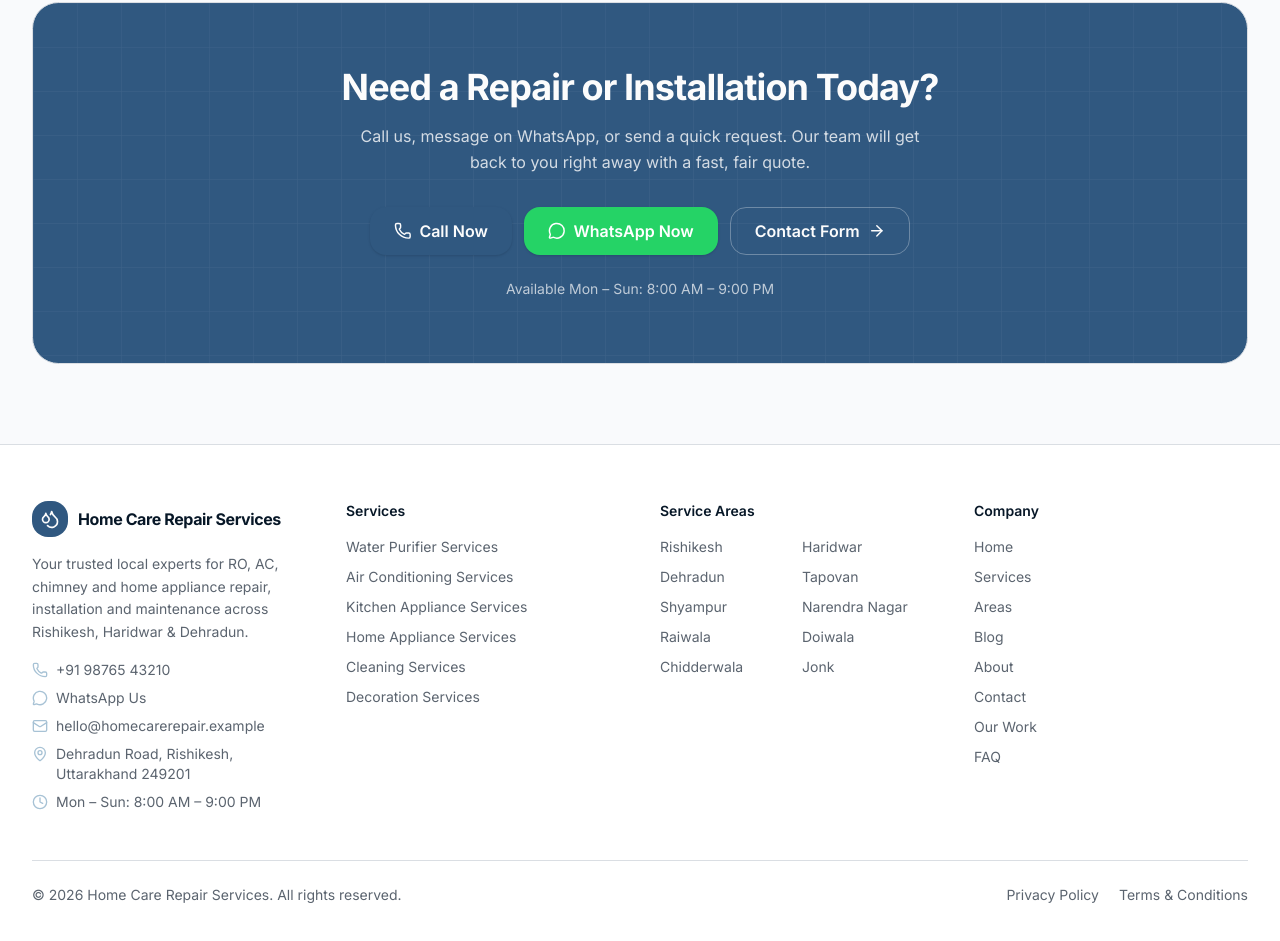
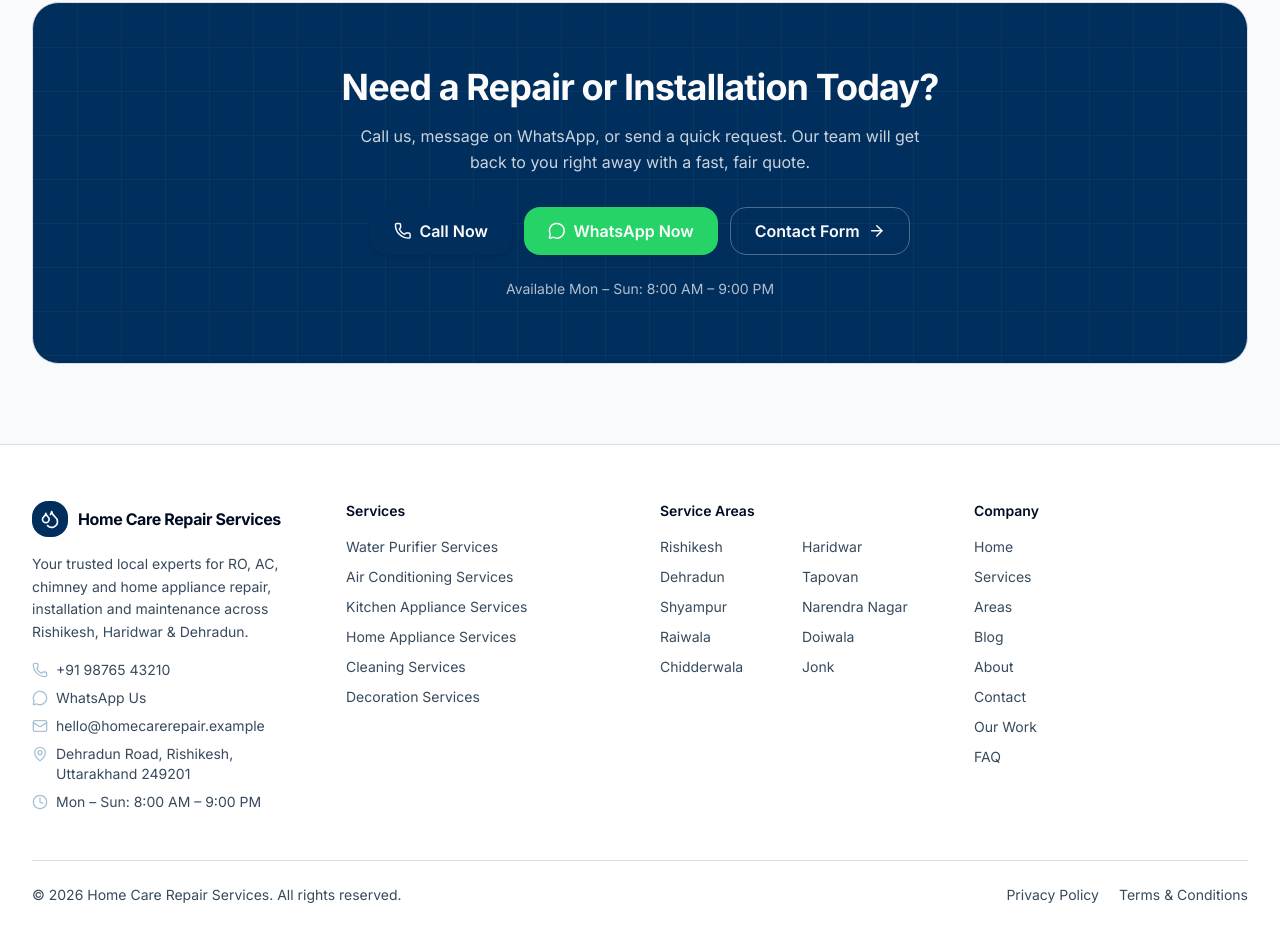
Before and after one commit to HomeCareRepairServices/HomeCareRepairServices, a Next.js app: page / in a window 1280 px wide. Shown: the part 6551-7492 px from the top of the page. Built offline with nearby package versions, Linux system fonts and the light colour scheme.

Commit message:
Update globals.css

```diff
--- a/app/globals.css
+++ b/app/globals.css
@@ -51,18 +51,18 @@
   color-scheme: light;
   /* Premium Silver & Soft Blue Theme */
   --background: oklch(0.985 0.003 250);        /* Crisp, clean white with a tiny cool tint */
-  --foreground: oklch(0.20 0.04 250);          /* Deep, trustworthy navy blue text */
+  --foreground: oklch(0.15 0.06 250);          /* Deep, trustworthy navy blue text */
   --card: oklch(1 0 0);                        /* Pure white for cards */
   --card-foreground: oklch(0.20 0.04 250);
   --popover: oklch(1 0 0);
   --popover-foreground: oklch(0.20 0.04 250);
-  --primary: oklch(0.45 0.08 250);             /* Soft, rich blue (Not too bright, not too dark) */
+  --primary: oklch(0.30 0.10 250);             /* Soft, rich blue (Not too bright, not too dark) */
   --primary-foreground: oklch(0.99 0 0);       /* White text on blue buttons */
   --secondary: oklch(0.80 0.04 240);          /* BRUSHED SILVER (Icons, subtle highlights) */
   --secondary-foreground: oklch(0.20 0.04 250);
   --muted: oklch(0.95 0.015 240);              /* Very faint silver/cool gray backgrounds */
-  --muted-foreground: oklch(0.50 0.02 250);    /* Metallic silver-gray for subtitles */
-  --accent: oklch(0.75 0.06 240);              /* Soft Pastel Blue (For glowing hovers/accents) */
+  --muted-foreground: oklch(0.40 0.04 250);    /* Metallic silver-gray for subtitles */
+  --accent: oklch(0.65 0.10 240);              /* Soft Pastel Blue (For glowing hovers/accents) */
   --accent-foreground: oklch(0.20 0.04 250);
   --destructive: oklch(0.577 0.245 27.325);
   --border: oklch(0.90 0.008 250);             /* Soft silver borders (makes the silver pop!) */
```
